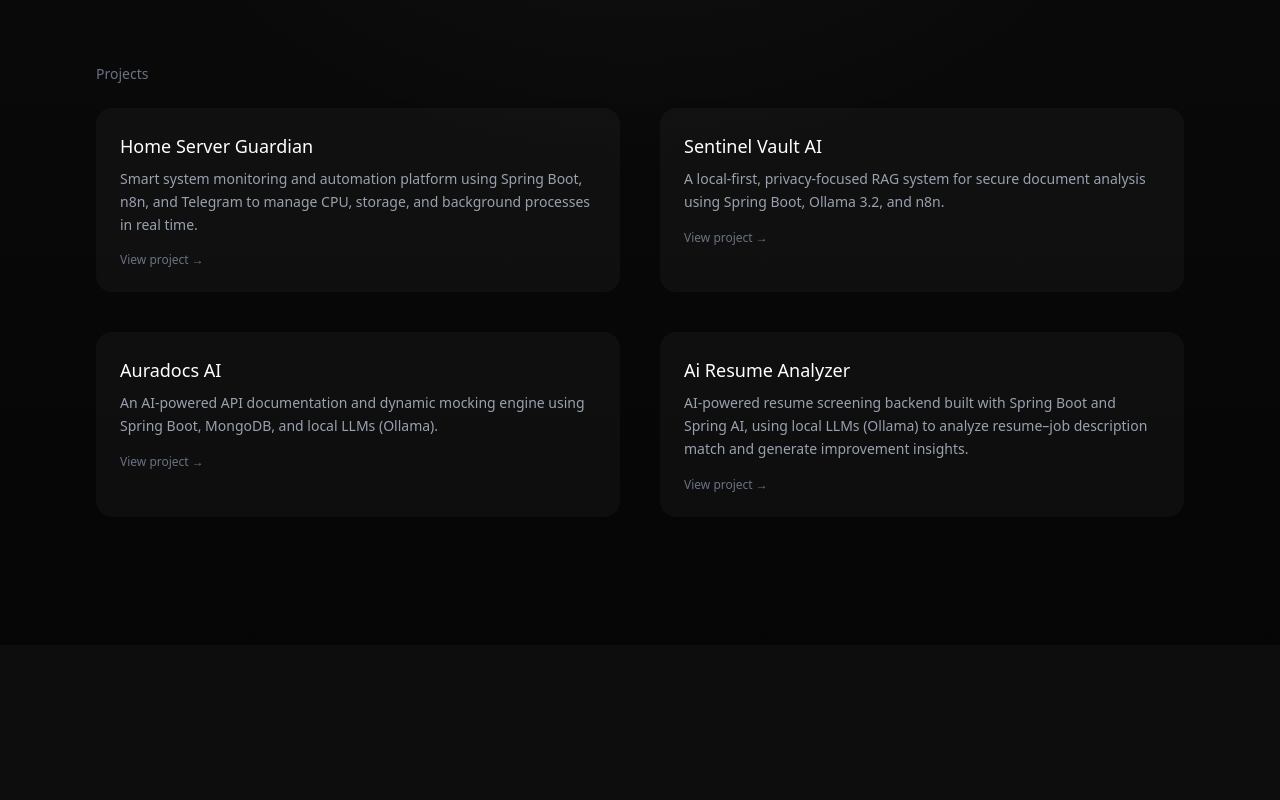
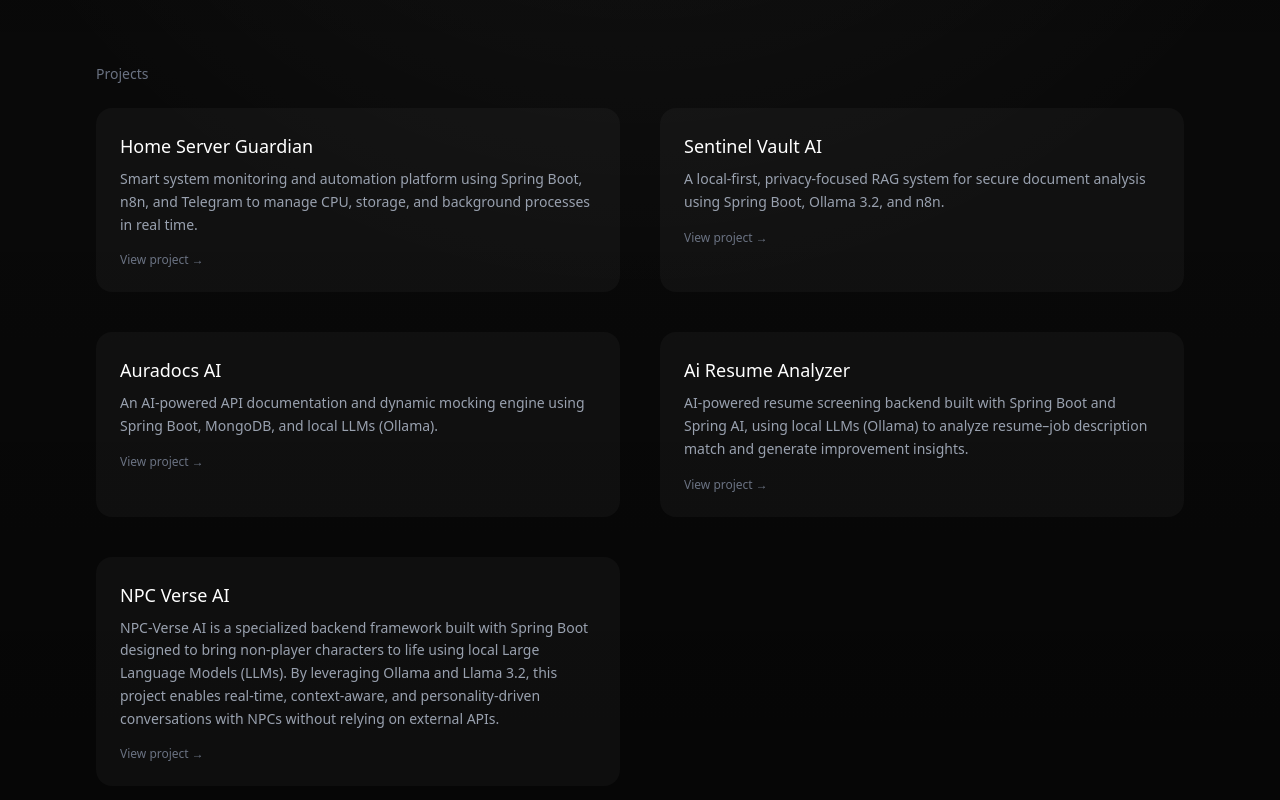
Before and after one commit to RaninduAmarasinghe/my-portfolio, a Next.js app: page /about in a window 1280 px wide. Shown: the part 598-1398 px from the top of the page. Before the commit the page ends 1243 px from the top, so only its background shows below. Built offline with nearby package versions, Linux system fonts and the light colour scheme.

Commit message:
update new project

```diff
--- a/app/about/page.tsx
+++ b/app/about/page.tsx
@@ -10,7 +10,7 @@
   return (
     <section className="relative min-h-screen text-white px-6 md:px-24 py-24 md:py-32 overflow-hidden bg-[#0a0a0a]">
 
-      {/*BACK BUTTON */}
+
       <div className="absolute top-6 left-6 md:left-24 z-20">
         <Link
           href="/"
@@ -27,10 +27,10 @@
         </Link>
       </div>
 
-      {/* 🌫️ Soft Gradient */}
+
       <div className="absolute inset-0 bg-gradient-to-b from-black/40 via-black/10 to-black/50" />
 
-      {/* 🌫️ Apple Glow */}
+
       <div className="absolute inset-0 bg-[radial-gradient(circle_at_50%_10%,rgba(255,255,255,0.06),transparent_50%)]" />
 
       {/* ABOUT */}
@@ -114,6 +114,12 @@
             desc="AI-powered resume screening backend built with Spring Boot and Spring AI, using local LLMs (Ollama) to analyze resume–job description match and generate improvement insights."
              link="https://github.com/RaninduAmarasinghe/ai-resume-screener.git"
           />
+
+           <Project
+            title="NPC Verse AI"
+            desc="NPC-Verse AI is a specialized backend framework built with Spring Boot designed to bring non-player characters to life using local Large Language Models (LLMs). By leveraging Ollama and Llama 3.2, this project enables real-time, context-aware, and personality-driven conversations with NPCs without relying on external APIs."
+             link="https://github.com/RaninduAmarasinghe/npcverse-ai.git"
+          />
         </div>
       </motion.div>
 
--- a/app/components/Hero.tsx
+++ b/app/components/Hero.tsx
@@ -25,10 +25,8 @@
           className="object-cover opacity-85 grayscale brightness-110 contrast-105"
         />
 
-        {/* Gradient */}
         <div className="absolute inset-0 bg-gradient-to-b from-black/55 via-black/25 to-black/60" />
 
-        {/* Glow */}
         <div className="absolute inset-0 bg-[radial-gradient(circle_at_70%_40%,rgba(255,255,255,0.05),transparent_40%)]" />
 
         {/* CONTENT */}
@@ -76,14 +74,6 @@
               </Link>
             </div>
 
-            {/* 👇 NEW: Scroll to contact */}
-            <a
-              href="#contact"
-              className="inline-block mt-6 text-sm text-gray-400 hover:text-white transition"
-            >
-              Get in touch ↓
-            </a>
-
             {/* Socials */}
             <div className="flex justify-center lg:justify-start gap-6 text-lg text-gray-300 mt-8">
               <a
@@ -113,8 +103,8 @@
             transition={{ duration: 0.8 }}
             className="w-full max-w-md backdrop-blur-xl bg-white/[0.06] rounded-2xl lg:rounded-3xl p-6 lg:p-8 border border-white/[0.08]"
           >
-            <h2 className="text-lg lg:text-2xl font-medium mb-3">
-              Backend Developer crafting scalable & AI-powered systems
+            <h2 className="text-lg lg:text-3xl font-medium mb-4">
+              Backend Developer
             </h2>
 
             <p className="text-gray-300 text-sm leading-relaxed mb-4">
@@ -153,7 +143,7 @@
           </motion.div>
         </div>
 
-        {/* 👇 Scroll indicator (premium touch) */}
+
       <div className="hidden md:block absolute bottom-6 left-1/2 -translate-x-1/2 text-xs text-gray-400 animate-bounce">
   Scroll ↓
 </div>
@@ -168,7 +158,7 @@
         viewport={{ once: true }}
         className="relative px-6 md:px-24 py-24 text-white bg-black"
       >
-        {/* Glow background */}
+
         <div className="absolute inset-0 bg-[radial-gradient(circle_at_50%_20%,rgba(255,255,255,0.06),transparent_60%)]" />
 
         <div className="relative max-w-4xl mx-auto text-center">
```
